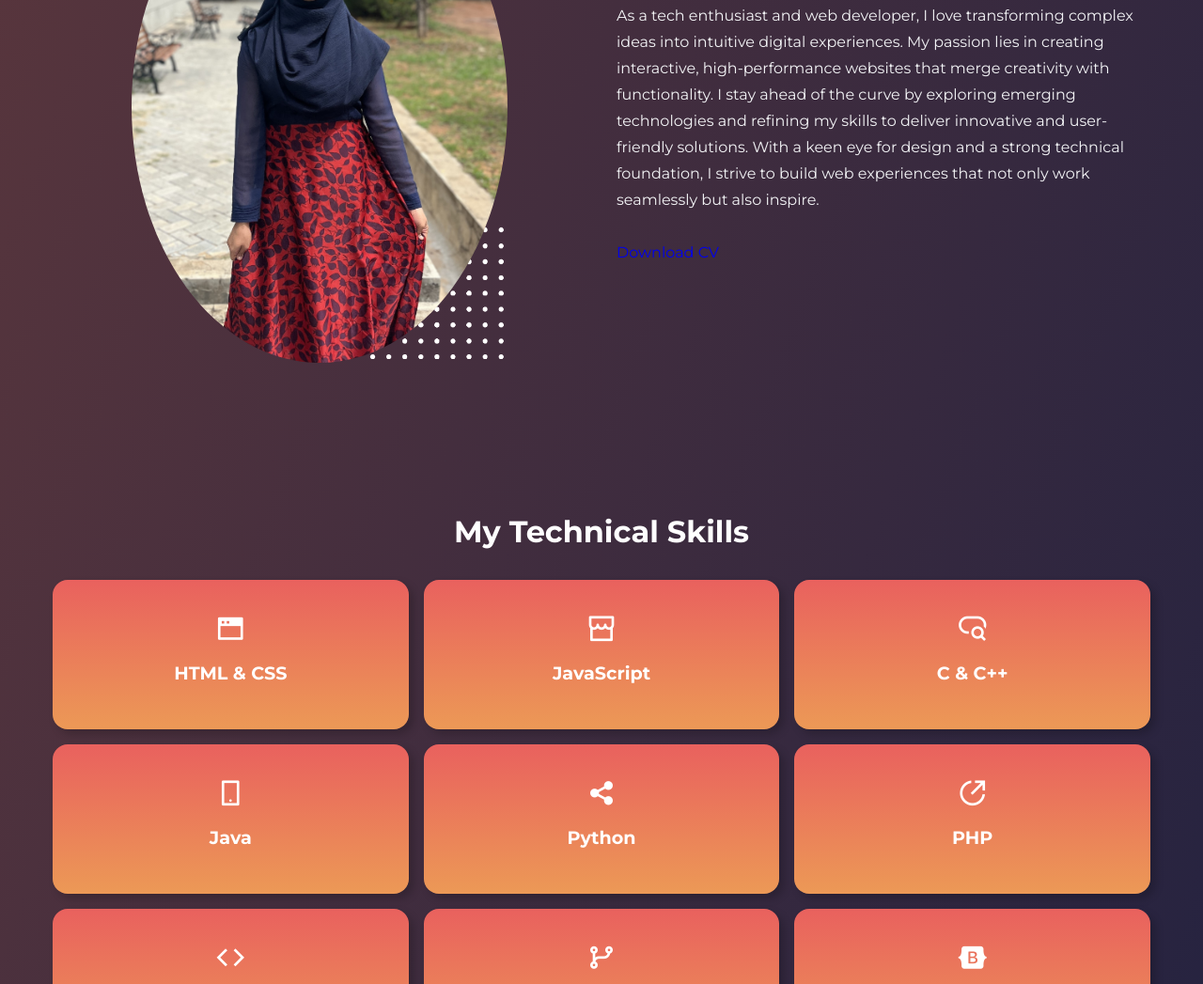
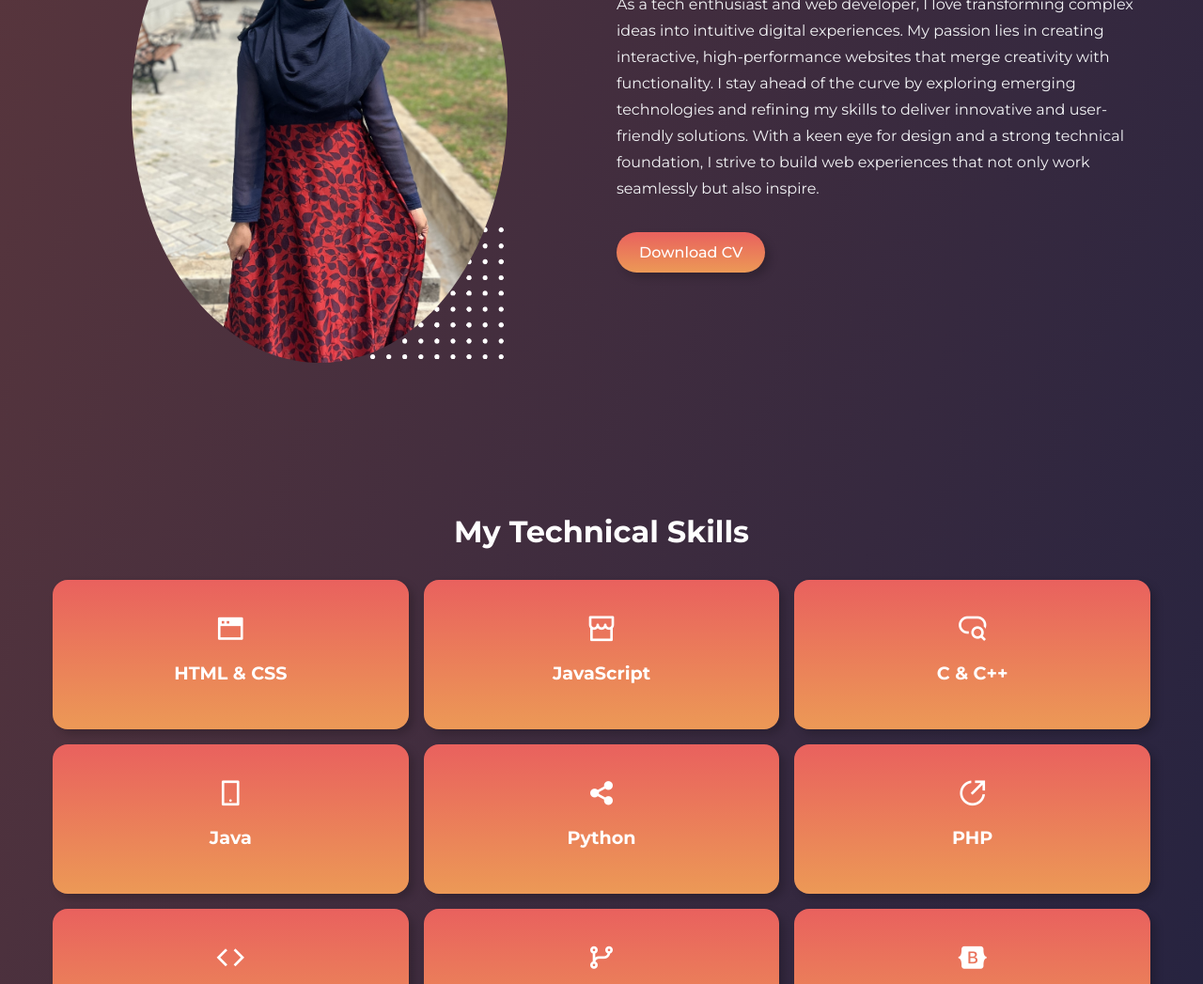
Before and after one commit to nafila-fathima/nportfolio, a plain HTML site: page index.html in a window 1280 px wide. Shown: the part 1038-2085 px from the top of the page at 94% size. Drawn offline with nearby package versions, Linux system fonts and the light colour scheme.

Commit message:
Update styles.css

```diff
--- a/styles.css
+++ b/styles.css
@@ -237,23 +237,21 @@ nav {
 .about__content .section__description {
   margin-bottom: 2rem;
 }
-.download-btn {
-    background: linear-gradient(to bottom right, #ff7e5f, #ffb88c);
-    color: white;
-    font-size: 16px;
-    font-weight: bold;
-    text-decoration: none;
-    border-radius: 30px;
-    padding: 12px 24px;
-    display: inline-block;
-    text-align: center;
-    transition: 0.3s;
-    box-shadow: 0px 4px 6px rgba(0, 0, 0, 0.2);
+.about__btn a {
+  padding: 0.75rem 1.5rem;
+  font-size: 1rem;
+  font-weight: 500;
+  color: var(--white);
+  background-image: var(--gradient-2);
+  outline: none;
+  border: none;
+  border-radius: 5rem;
+  cursor: pointer;
+  box-shadow: 5px 5px 10px rgba(0, 0, 0, 0.2);
+  text-decoration: none;
+  display: inline-block;
 }
 
-.download-btn:hover {
-    opacity: 0.9;
-}
 
 
 .service__grid {
```
